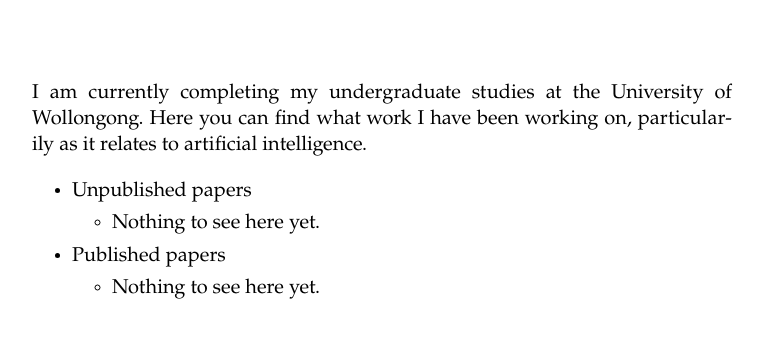
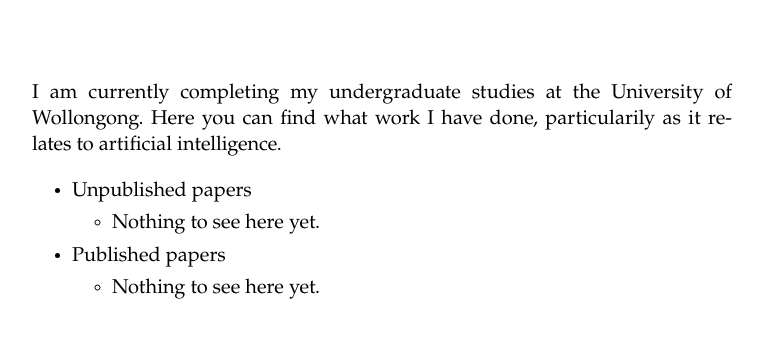
Before and after one commit to remygrangien/remygrangien.github.io, a Jekyll site: the page built from index.md, in a window 1280 px wide. Shown: the top 338 px of the page, without its empty margins (258-1022 px from the left). Built offline with Jekyll 4.4.1, drawn with Linux system fonts in a browser that asks for light colours.

Commit message:
Update _config.yml

```diff
--- a/_config.yml
+++ b/_config.yml
@@ -2,7 +2,7 @@ title: Remy Grangien # name of the site
 author: Remy Grangien # name of site's author
 email: remygrangien@protonmail.com # email of site's author
 url: https://remygrangien.github.io # root address of the site
-description: I am currently completing my undergraduate studies at the University of Wollongong. Here you can find what work I have been working on, particularily as it relates to artificial intelligence.
+description: I am currently completing my undergraduate studies at the University of Wollongong. Here you can find what work I have done, particularily as it relates to artificial intelligence.
 
 permalink: /:slug.html
 
```
